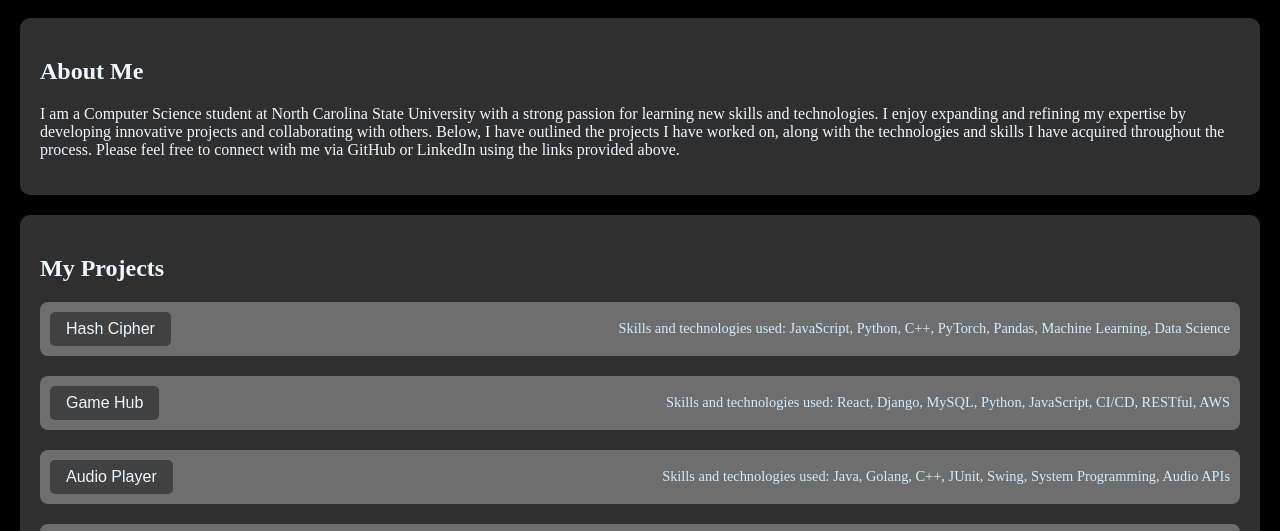
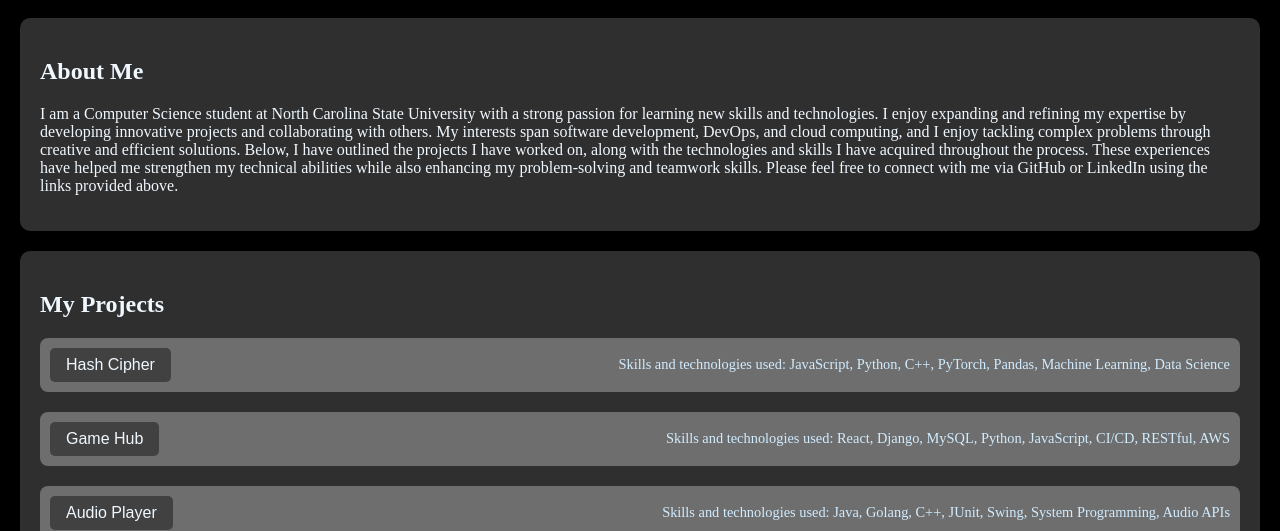
Before and after one commit to flkram/Portfolio, a plain HTML site: page index.html in a window 1280 px wide. Shown: the part 224-755 px from the top of the page. Drawn offline with Linux system fonts and the light colour scheme.

Commit message:
edited about me

```diff
--- a/index.html
+++ b/index.html
@@ -28,7 +28,9 @@
         <p>
             I am a Computer Science student at North Carolina State University with a strong passion for learning new skills and technologies.
             I enjoy expanding and refining my expertise by developing innovative projects and collaborating with others.
+            My interests span software development, DevOps, and cloud computing, and I enjoy tackling complex problems through creative and efficient solutions.
             Below, I have outlined the projects I have worked on, along with the technologies and skills I have acquired throughout the process.
+            These experiences have helped me strengthen my technical abilities while also enhancing my problem-solving and teamwork skills.
             Please feel free to connect with me via GitHub or LinkedIn using the links provided above.
         </p>
 
```
